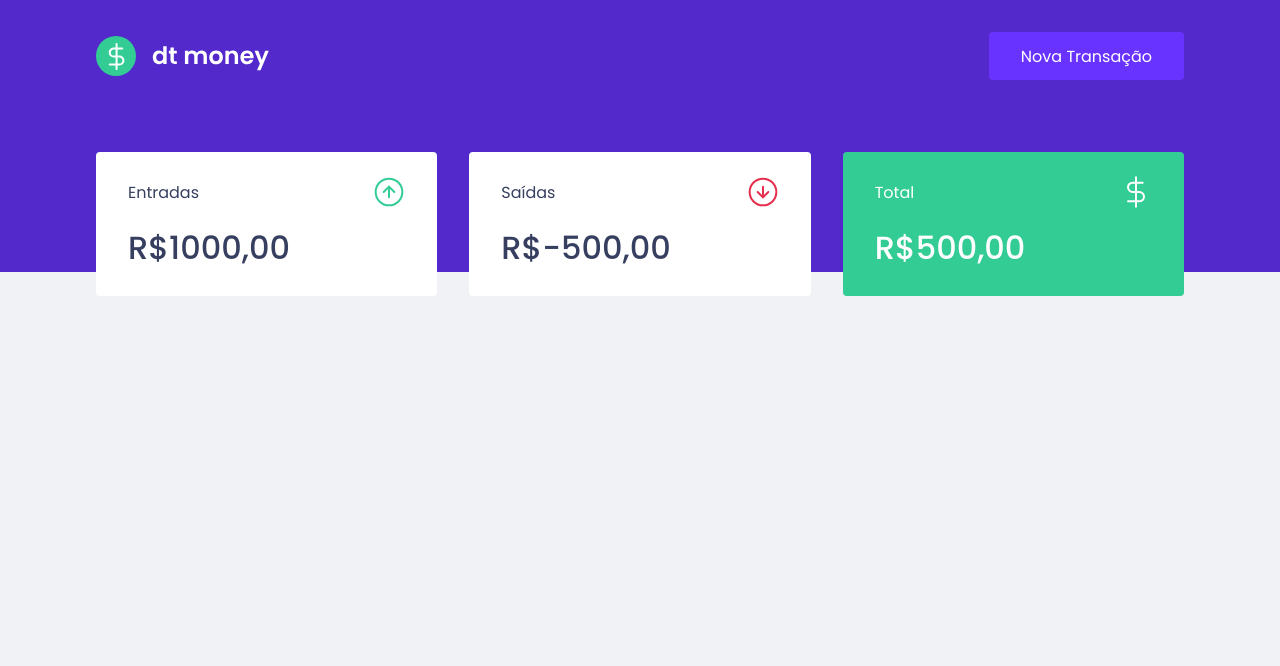
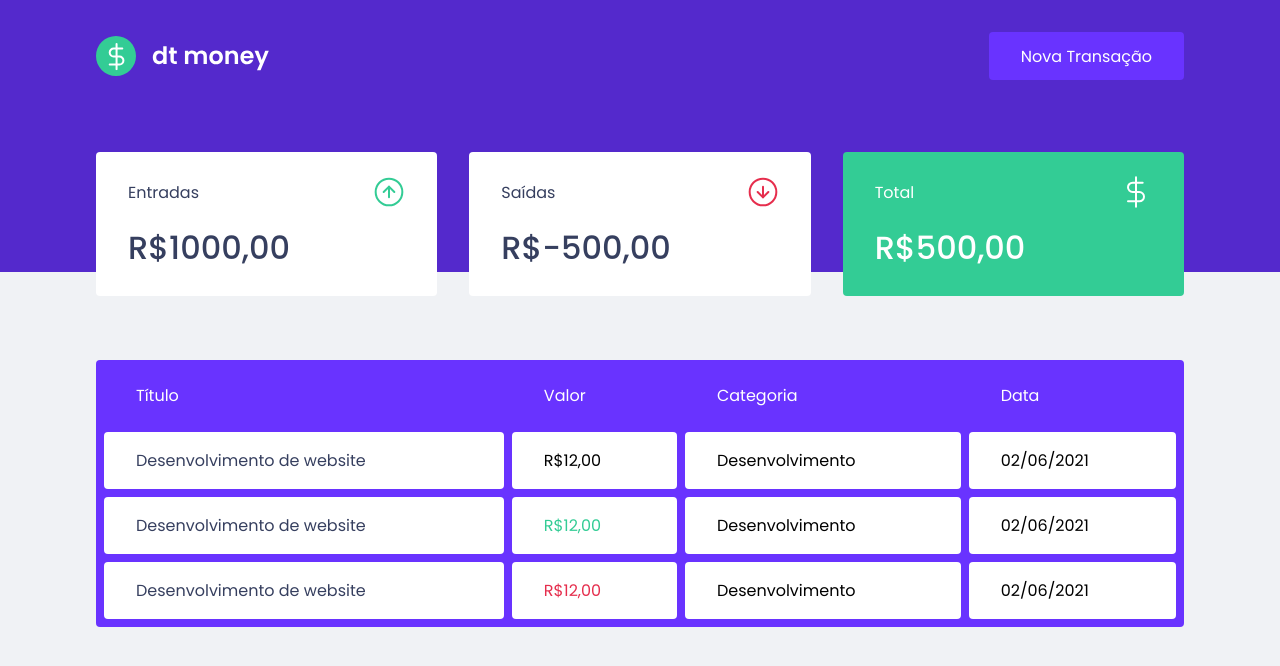
Before and after one commit to SkyHeads/dtmoney, a React (Create React App) app: page / in a window 1280 px wide. Shown: the top 666 px of the page. Built offline with nearby package versions, Linux system fonts and the light colour scheme.

Commit message:
transactions table component

```diff
--- a/src/App.tsx
+++ b/src/App.tsx
@@ -1,6 +1,8 @@
 import React from 'react';
+
 import { Dashboard } from './components/Dashboard';
 import { Header } from './components/Header';
+
 import { GlobalStyle } from './styles/global';
 
 export const App: React.FC = () => {
--- a/src/components/Dashboard/index.tsx
+++ b/src/components/Dashboard/index.tsx
@@ -1,5 +1,7 @@
 import React from 'react';
+
 import { Summary } from '../Summary';
+import { TransactionsTable } from '../TransactionsTable';
 
 import { Container } from './styles';
 
@@ -7,6 +9,7 @@ export const Dashboard: React.FC = () => {
   return (
     <Container>
       <Summary />
+      <TransactionsTable />
     </Container>
   );
 };
--- a/src/components/Header/index.tsx
+++ b/src/components/Header/index.tsx
@@ -1,5 +1,7 @@
 import React from 'react';
+
 import logoImg from '../../assets/logo.svg';
+
 import { Container, Content } from './styles';
 
 export const Header: React.FC = () => {
--- /dev/null
+++ b/src/components/TransactionsTable/index.tsx
@@ -0,0 +1,40 @@
+import React from 'react';
+
+import { Container } from './styles';
+
+export const TransactionsTable: React.FC = () => {
+  return (
+    <Container>
+      <table>
+        <thead>
+          <tr>
+            <th>Título</th>
+            <th>Valor</th>
+            <th>Categoria</th>
+            <th>Data</th>
+          </tr>
+        </thead>
+        <tbody>
+          <tr>
+            <td>Desenvolvimento de website</td>
+            <td>R$12,00</td>
+            <td>Desenvolvimento</td>
+            <td>02/06/2021</td>
+          </tr>
+          <tr>
+            <td>Desenvolvimento de website</td>
+            <td className="deposit">R$12,00</td>
+            <td>Desenvolvimento</td>
+            <td>02/06/2021</td>
+          </tr>
+          <tr>
+            <td>Desenvolvimento de website</td>
+            <td className="withdraw">R$12,00</td>
+            <td>Desenvolvimento</td>
+            <td>02/06/2021</td>
+          </tr>
+        </tbody>
+      </table>
+    </Container>
+  );
+};
--- /dev/null
+++ b/src/components/TransactionsTable/styles.ts
@@ -0,0 +1,39 @@
+import styled from 'styled-components';
+
+export const Container = styled.div`
+  margin-top: 4rem;
+
+  table {
+    width: 100%;
+    border-spacing: 0.5rem 0.5rem;
+    background: var(--blue-light);
+    border-radius: 0.25rem;
+
+    th {
+      color: var(--shape);
+      font-weight: 400;
+      padding: 1rem 2rem;
+      text-align: left;
+      line-height: 1.5rem;
+    }
+
+    td {
+      padding: 1rem 2rem;
+      border: 0;
+      background: var(--shape);
+      border-radius: 0.25rem;
+
+      &:first-child {
+        color: var(--text-title);
+      }
+
+      &.deposit {
+        color: var(--green);
+      }
+
+      &.withdraw {
+        color: var(--red);
+      }
+    }
+  }
+`;
```
